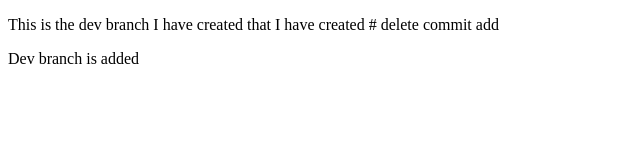
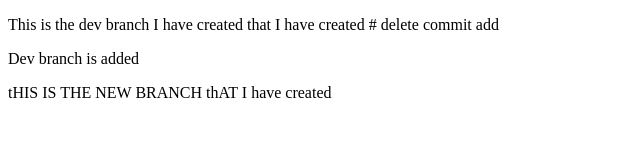
Before and after one commit to Danishsoma/PraticeGithubRepo, a plain HTML site: page index.html in a window 1280 px wide. Shown: the whole page, without its empty margins (0-640 px from the left). Drawn offline with Linux system fonts and the light colour scheme.

Commit message:
New commits

```diff
--- a/index.html
+++ b/index.html
@@ -9,5 +9,6 @@
 <body>
     <p>This is the dev branch I have created that I have created # delete commit add</p>
     <p>Dev branch is added</p>
+    <P>tHIS IS THE NEW BRANCH thAT I have created</P>
 </body>
 </html>
```
